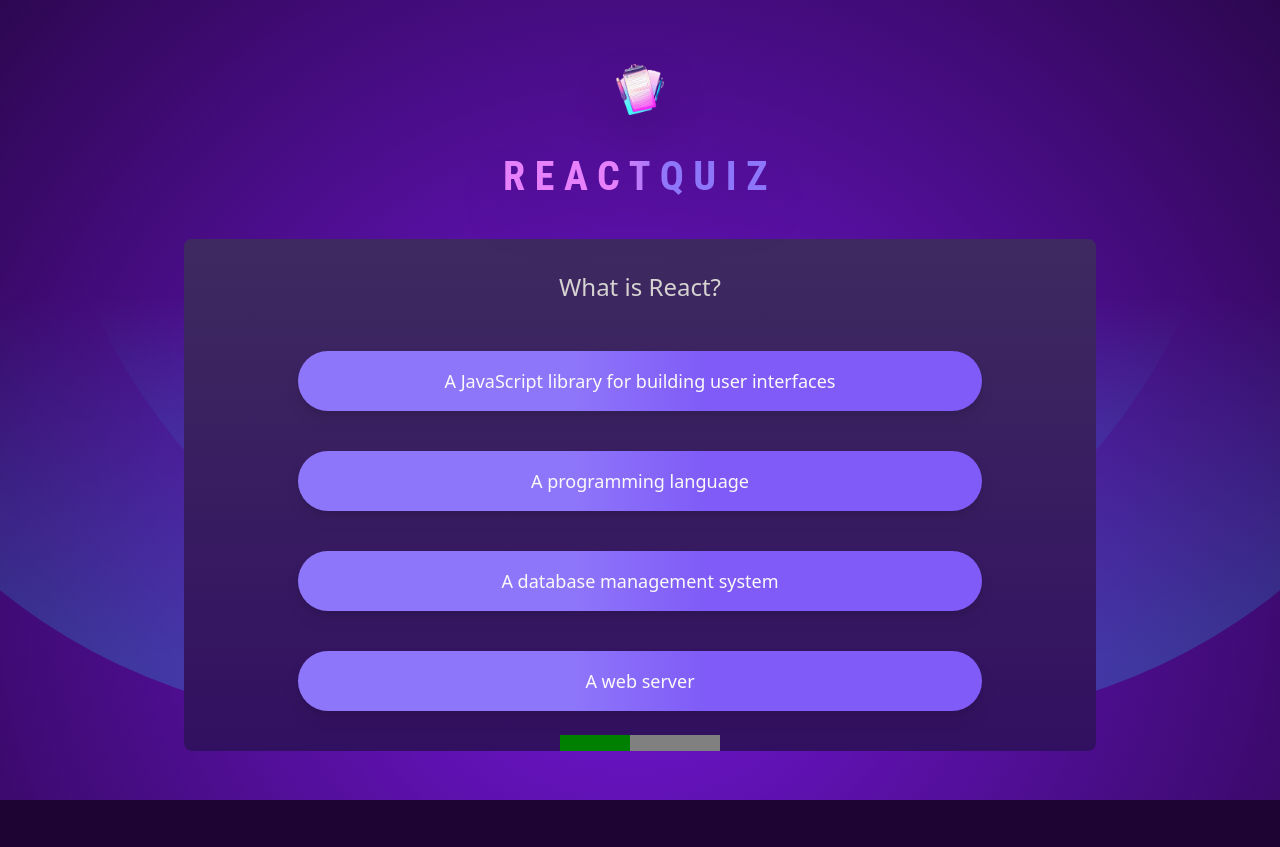
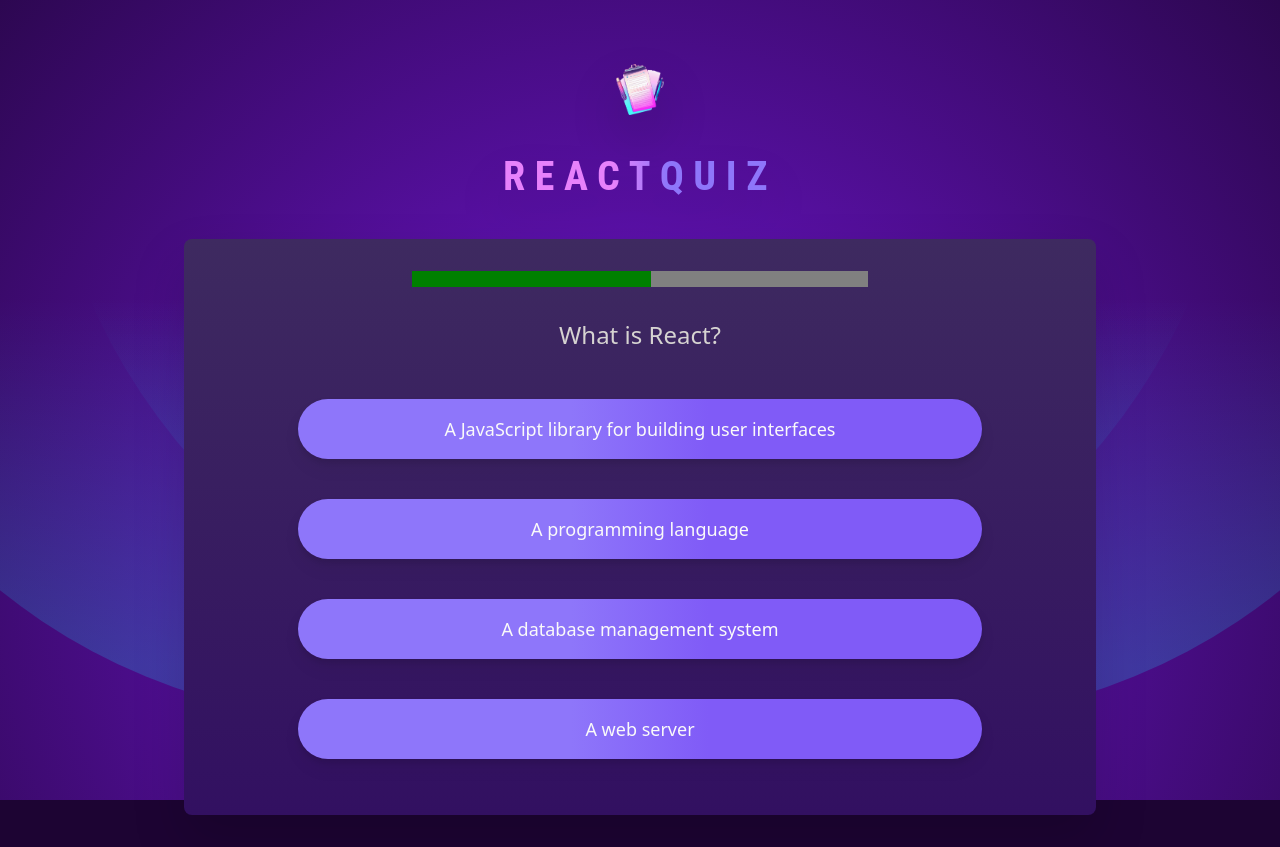
Before and after one commit to Vilasi/react-quiz, a React (Vite) app: page / in a window 1280 px wide. Both pictures are taken after a click on the button "Begin Quiz!". Before the commit the page ends 800 px from the top, so only its background shows below. Built offline with nearby package versions, Linux system fonts and the light colour scheme.

Commit message:
Started results page

```diff
--- a/src/components/ProgressBar.jsx
+++ b/src/components/ProgressBar.jsx
@@ -1,20 +1,28 @@
 import { useEffect, useState } from 'react';
 
-export default function ProgressBar({ timer }) {
+export default function ProgressBar({ timer, userAnswers }) {
   const [remainingTime, setRemainingTime] = useState(timer);
 
   //   console.log(remainingTime);
-  console.log(timer);
+  // console.log(timer);
 
   useEffect(() => {
+    console.log('Effect mounted');
     const intervalId = setInterval(() => {
-      setRemainingTime((prevTime) => Math.max(prevTime - 20, 0));
+      setRemainingTime((prevTime) => Math.max(prevTime - 17, 0));
     }, 10);
 
     return () => {
+      setRemainingTime(timer);
       clearInterval(intervalId);
     };
-  }, []);
+  }, [userAnswers]);
 
-  return <progress value={remainingTime} max={timer} />;
+  return (
+    <progress
+      className="w-2/4 rounded-full my-8"
+      value={remainingTime}
+      max={timer}
+    />
+  );
 }
--- a/src/components/Quiz.jsx
+++ b/src/components/Quiz.jsx
@@ -6,18 +6,16 @@ import ProgressBar from './ProgressBar.jsx';
 
 import questions from '../data/questions.js';
 
-// const TIMER = 10000;
+const TIMER = 10000;
 
 export default function Quiz() {
   const {
     handleQuizFinished,
     quizFinished,
     userAnswers,
-    correctAnswer,
+    correctAnswers,
     addUserAnswer,
   } = useContext(QuizContext);
-
-  const TIMER = 10000;
 
   const questionAnswerOptions = questions.map((question) => {
     return [...question.options];
@@ -34,12 +32,18 @@ export default function Quiz() {
     };
   }, [userAnswers]);
 
-  console.log(userAnswers);
+  console.log('userAnswers.length');
+  console.log(userAnswers.length);
   // console.log(TIMER);
+
+  if (userAnswers.length === 10) {
+    handleQuizFinished(true);
+  }
 
   return (
     <>
-      <h2 className="text-2xl text-stone-300 max-width-prose text-center my-8 mx-2">
+      <ProgressBar timer={TIMER} userAnswers={userAnswers} />
+      <h2 className="text-2xl text-stone-300 max-width-prose text-center mb-8 mx-2">
         {questions[currentQuestionIndex].question}
       </h2>
 
@@ -54,8 +58,6 @@ export default function Quiz() {
           </QuizButton>
         );
       })}
-
-      <ProgressBar timer={TIMER} />
     </>
   );
 }
--- a/src/components/QuizContainer.jsx
+++ b/src/components/QuizContainer.jsx
@@ -3,21 +3,30 @@ import { QuizContext } from '../store/quiz-context';
 
 import StartingScreen from './StartingScreen';
 import Quiz from './Quiz';
+import QuizResults from './QuizResults';
 
 export default function QuizContainer() {
   const { quizStarted, quizFinished } = useContext(QuizContext);
 
-
-
   let content = <StartingScreen />;
 
+  // Quiz Started
   if (quizStarted && !quizFinished) {
     content = <Quiz />;
   }
 
-  return (
-    <div className="text-white bg-quiz-gradient flex flex-col items-center w-full md:w-9/12 rounded-lg">
-      {content}
-    </div>
-  );
+  // Quiz Finished/Results Screen
+  if (!quizStarted && quizFinished) {
+    content = <QuizResults />;
+  }
+
+  let divClasses =
+    'text-white bg-quiz-gradient flex flex-col items-center w-full md:w-9/12 rounded-lg pb-8 drop-shadow-2xl';
+
+  if (quizFinished) {
+    divClasses =
+      'text-white bg-quiz-results flex flex-col items-center w-full md:w-9/12 rounded-lg pb-8 drop-shadow-2xl';
+  }
+
+  return <div className={divClasses}>{content}</div>;
 }
--- /dev/null
+++ b/src/components/QuizResults.jsx
@@ -0,0 +1,22 @@
+import { useContext } from 'react';
+import { QuizContext } from '../store/quiz-context';
+
+import QuizComplete from '../assets/quiz-complete.png';
+
+export default function QuizResults() {
+  const { userAnswers, correctAnswers } = useContext(QuizContext);
+
+  return (
+    <div className="pt-8 flex flex-col items-center">
+      <img
+        className="max-w-40 border-4 p-4 rounded-full"
+        src={QuizComplete}
+        alt=""
+      />
+
+      <h2 className="uppercase mt-8 font-extrabold text-5xl text-[#191321]">
+        Quiz Completed!
+      </h2>
+    </div>
+  );
+}
--- a/src/store/quiz-context.jsx
+++ b/src/store/quiz-context.jsx
@@ -4,8 +4,8 @@ import questions from '../data/questions.js';
 
 //! Quiz Context Template
 export const QuizContext = createContext({
-  userAnswer: [],
-  correctAnswer: [],
+  userAnswers: [],
+  correctAnswers: [],
   quizStarted: Boolean,
   quizFinished: Boolean,
   handleStartQuiz: () => {},
@@ -18,13 +18,16 @@ function quizReducer(state, action) {
   if (action.type === 'START_QUIZ') {
     return {
       ...state,
+      userAnswers: [],
       quizStarted: action.payload,
+      quizFinished: !action.payload,
     };
   }
 
   if (action.type === 'FINISH_QUIZ') {
     return {
       ...state,
+      quizStarted: !action.payload,
       quizFinished: action.payload,
     };
   }
@@ -44,7 +47,7 @@ function quizReducer(state, action) {
 export default function QuizContextProvider({ children }) {
   const [quizState, quizDispatch] = useReducer(quizReducer, {
     userAnswers: [],
-    correctAnswer: questions.map((question) => question.answer),
+    correctAnswers: questions.map((question) => question.answer),
     quizStarted: false,
     quizFinished: false,
   });
@@ -76,7 +79,7 @@ export default function QuizContextProvider({ children }) {
 
   const contextValue = {
     userAnswers: quizState.userAnswers,
-    correctAnswer: quizState.correctAnswer,
+    correctAnswers: quizState.correctAnswers,
     quizStarted: quizState.quizStarted,
     quizFinished: quizState.quizFinished,
     handleStartQuiz: handleStartQuiz,
--- a/tailwind.config.js
+++ b/tailwind.config.js
@@ -8,6 +8,9 @@ export default {
         'begin-quiz': 'linear-gradient(90deg, #e781fb 40%, #8e76fa 60%);',
         'quiz-buttons': 'linear-gradient(90deg, #8e76fa 40%, #805bf7 60%);',
       },
+      backgroundColor: {
+        'quiz-results': '#9082a3',
+      },
     },
   },
   plugins: [],
```
